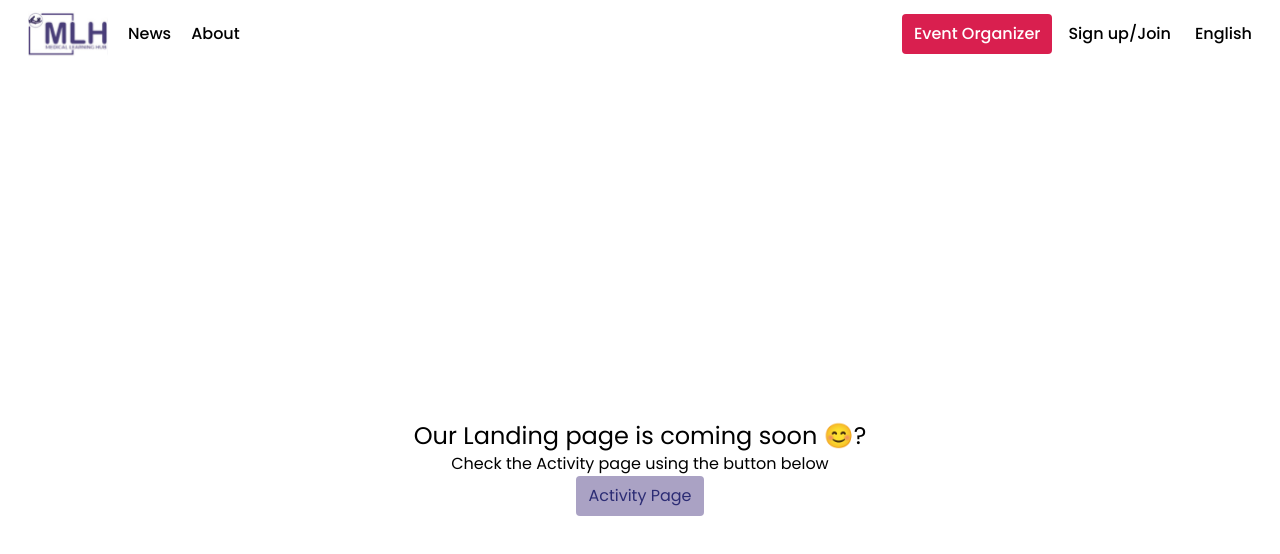
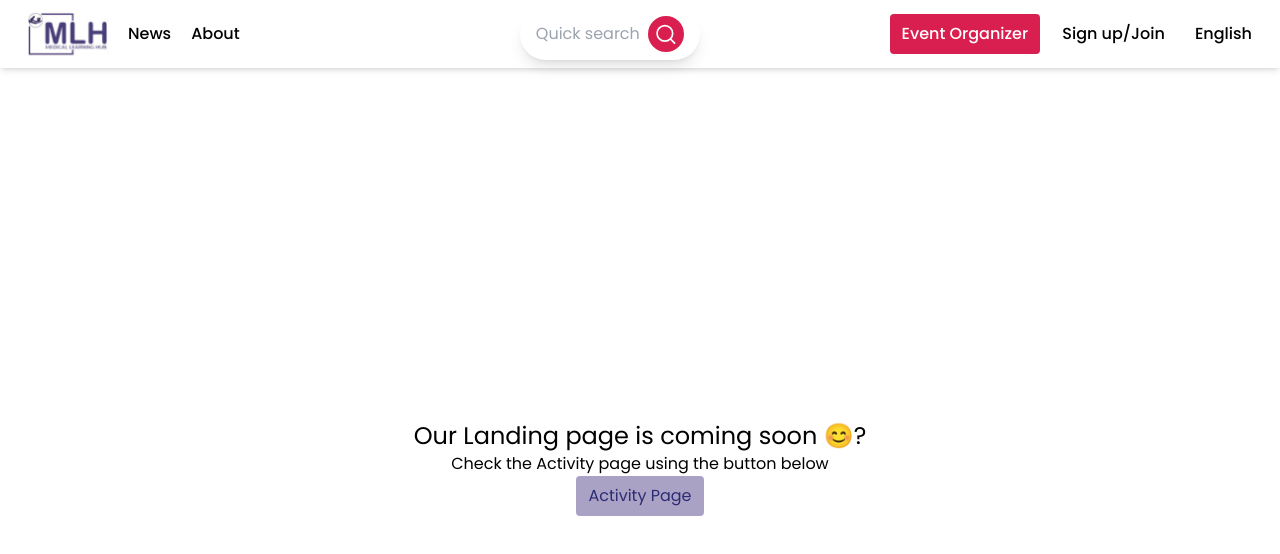
Before and after one commit to Arthur-Smart/MLH, a Next.js app: page / in a window 1280 px wide. Shown: the top 554 px of the page. Built offline with nearby package versions, Linux system fonts and the light colour scheme.

Commit message:
the filter bar

```diff
--- a/src/globals/navbar/Navbar.tsx
+++ b/src/globals/navbar/Navbar.tsx
@@ -4,6 +4,7 @@ import React, { useState } from "react";
 import styles from "./navbar.module.css";
 import Image from "next/image";
 import LOGO from "../../../public/logo.svg";
+import SEARCH_ICON from "../../../public/search.svg"
 import HUMBURGER_ICON from "../../../public/menu.svg";
 import {
   Popover,
@@ -31,10 +32,10 @@ function Navbar() {
 
   return (
     <nav
-      className={`${styles.nav} w-screen flex items-center justify-center px-5`}
+      className={`${styles.nav} w-screen flex items-center justify-center px-5 shadow-md`}
     >
-      <div className="container flex items-center justify-between p-2">
-        <div className={`${styles.nav_left} flex`}>
+      <div className="container flex items-center justify-between p-2 gap-2">
+        <div className={`${styles.nav_left} flex w-[25%]`}>
           <Image
             src={LOGO}
             alt="Medical Learning Hub"
@@ -51,9 +52,61 @@ function Navbar() {
             </p>
           </div>
         </div>
-        <div className={`${styles.nav_center}`}></div>
+        <div className={`${styles.nav_center} w-[45%] flex items-center justify-center`}>
+          <Popover>
+          <PopoverTrigger>
+          <div className="rounded-full py-2 px-4 shadow-lg hover:shadow-xl flex items-center gap-2 cursor-pointer">
+          <p className="text-gray-400">Quick search</p>
+          <div className="bg-[#D91F4F] p-2 rounded-full">
+            <Image src={SEARCH_ICON} alt="" width={20} height={20}/>
+          </div>
+          </div>
+          </PopoverTrigger>
+          <PopoverContent className="w-[80vw] rounded-full mt-2 border-[1px] border-gray-200 flex items-center justify-between">
+            <div>
+              <p className="text-black font-medium">County</p>
+              <select className="outline-0 bg-transparent text-[#8B8B8B]">
+                <option >Where is the event hosted?</option>
+                <option >Kenya</option>
+                <option >Tanzania</option>
+                <option >Ghana</option>
+              </select>
+            </div>
+            <div className="h-14 w-[2px] bg-gray-200"></div>
+            <div>
+              <p className="text-black font-medium">Organization</p>
+              <select className="outline-0 bg-transparent text-[#8B8B8B]">
+                <option >Select organization</option>
+                <option >Avenue HOspital</option>
+                <option >Equity Afya</option>
+                <option >Fyza</option>
+              </select>
+            </div>
+            <div className="h-14 w-[2px] bg-gray-200"></div>
+            <div>
+              <p className="text-black font-medium">Type of activity</p>
+              <select className="outline-0 bg-transparent text-[#8B8B8B]">
+                <option >Select activity type</option>
+                <option >Kenya</option>
+                <option >Tanzania</option>
+                <option >Ghana</option>
+              </select>
+            </div>
+            <div className="h-14 w-[2px] bg-gray-200"></div>
+            <div>
+              <p className="text-black font-medium">Activity name</p>
+              <input className="outline-0 bg-transparent text-[#8B8B8B]" type="text" placeholder="Enter activity name"/>
+
+            </div>
+            <div className="p-3 rounded-full bg-[#D91F4F] cursor-pointer">
+            <Image src={SEARCH_ICON} alt="" width={20} height={20}/>
+            </div>
+          </PopoverContent>
+          </Popover>
+
+        </div>
         <div
-          className={`${styles.nav_right} flex items-center justify-between`}
+          className={`${styles.nav_right} flex items-center justify-between w-[30%]`}
         >
           <button className="bg-[#D91F4F] hover:bg-[#D04367] py-2 px-3 text-white rounded-[4px] font-medium text-base">
             Event Organizer
```
Also changed, not shown: public/search.svg (added).
